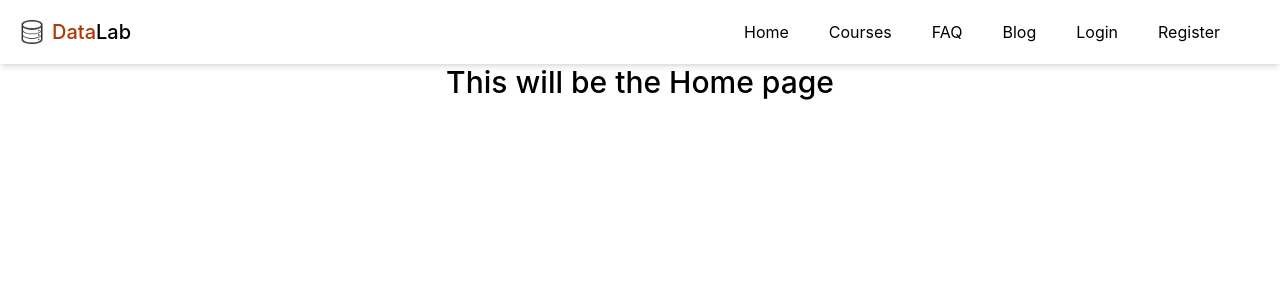
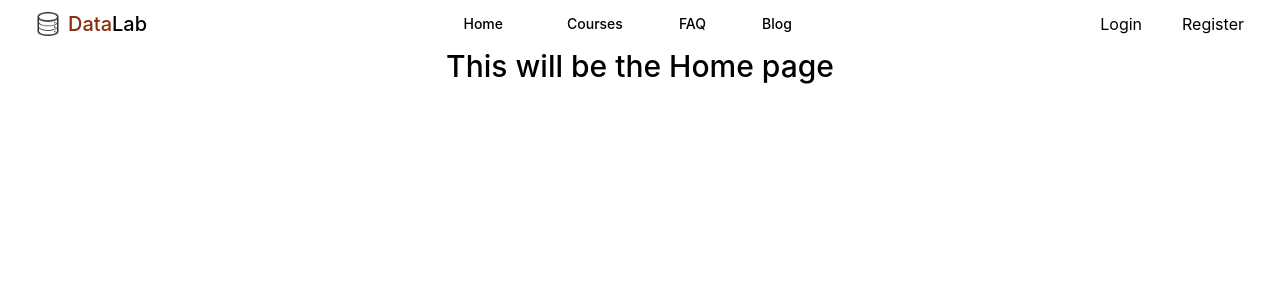
Before and after one commit to 0xkabir/datalab-client, a React (Create React App) app: page / in a window 1280 px wide. Shown: the top 300 px of the page. Built offline with nearby package versions, Linux system fonts and the light colour scheme; no server answers.

Commit message:
redesigned the navbar

```diff
--- a/src/pages/shared/NavBar/NavBar.js
+++ b/src/pages/shared/NavBar/NavBar.js
@@ -1,53 +1,50 @@
 import React from 'react';
-import { useState } from 'react';
 import { Link, NavLink } from 'react-router-dom';
 import logo from './logo.png'
-import { HiMenuAlt3, HiX } from "react-icons/hi";
 import { FaAngleRight } from "react-icons/fa";
 import { useContext } from 'react';
 import { AuthContext } from '../../../contexts/AuthProvider/AuthProvider';
+import { Navbar } from 'flowbite-react';
 
 const NavBar = () => {
     const {user, userLogOut} = useContext(AuthContext)
-    const [open, setOpen] = useState(false)
     const handleLogOut = () => {
         userLogOut()
         .then(()=>{})
         .catch(error=>console.error(error))
     }
     return (
-        <nav className='h-16 flex sticky top-0 justify-between items-center bg-white shadow-md z-10'>
-            <Link to='/'>
+        <Navbar
+        fluid={true}
+        rounded={true}
+        >
+        <Link to="/">
             <div className='flex items-center px-5'>
                 <img src={logo} alt="" className='w-6 mr-2'/>
-                    <h2 className='text-xl font-medium'><span className='text-orange-700'>Data</span>Lab</h2>
+                <h2 className='text-xl font-medium'><span className='text-orange-800'>Data</span>Lab</h2>
             </div>
         </Link>
-
-            <div className='relative px-5'>
-                <div onClick={()=>setOpen(!open)} className='text-right md:hidden'>
-                    {
-                        open?<HiX/>:<HiMenuAlt3/>
-                    }
-                </div>
-                <div className={`md:px-5 md:text-lg lg:text-base flex flex-col justify-center md:flex-row w-[50vw] md:w-full bg-white h-[100vh] md:h-auto absolute md:static top-10 duration-500 ease-in-out ${open?'right-0':'right-[-250px] hidden md:flex'}`}>
-                    <NavLink to='/home' className={({isActive})=>isActive?'mx-2 px-3 py-1 block bg-slate-700 font-medium text-white text-center rounded-lg': 'text-center mx-2 px-3 py-1 block'}>Home</NavLink>
-                    <NavLink to='/courses' className={({isActive})=>isActive?'mx-2 px-3 py-1 my-8 md:my-0 block bg-slate-700 font-medium text-white text-center rounded-lg': 'text-center mx-2 px-3 py-1 my-8 md:my-0 block'}>Courses</NavLink>
-                    <NavLink to='/faq' className={({isActive})=>isActive?'mx-2 px-3 py-1 my-8 md:my-0 block bg-slate-700 font-medium text-white text-center rounded-lg': 'text-center mx-2 px-3 py-1 my-8 md:my-0 block'}>FAQ</NavLink>
-                    <NavLink to='/blog' className={({isActive})=>isActive?'mx-2 px-3 py-1 block bg-slate-700 font-medium text-white text-center rounded-lg': 'text-center mx-2 px-3 py-1 block'}>Blog</NavLink>
+        <div className="flex items-center md:order-2">
         {
                 (user?.email || user?.displayName)?<>
                 <img src={user.photoURL} alt="" className='w-8 mr-5 rounded-full' title={user.displayName}/>
                 <button onClick={handleLogOut} className='px-2 py-1 rounded-lg bg-slate-200 font-medium flex items-center'>Logout<FaAngleRight/></button>
                 </>:
-                        <>
-                        <NavLink to='/login' className={({isActive})=>isActive?'mx-2 px-3 py-1 block bg-slate-700 font-medium text-white text-center rounded-lg': 'text-center mx-2 px-3 py-1 block'}>Login</NavLink>
-                        <NavLink to='/register' className={({isActive})=>isActive?'mx-2 px-3 py-1 block bg-slate-700 font-medium text-white text-center rounded-lg': 'text-center mx-2 px-3 py-1 block'}>Register</NavLink>
-                        </>
+                <div>
+                <NavLink to='/login' className={({isActive})=>isActive?'mx-2 px-3 py-1.5 bg-slate-700 font-medium text-white text-center rounded-lg': 'text-center mx-2 px-3 py-1.5'}>Login</NavLink>
+                <NavLink to='/register' className={({isActive})=>isActive?'mx-2 px-3 py-1.5 bg-slate-700 font-medium text-white text-center rounded-lg': 'text-center mx-2 px-3 py-1.5'}>Register</NavLink>
+                </div>
             }
+        <Navbar.Toggle />
         </div>
-            </div>
-        </nav>
+        <Navbar.Collapse>
+        <NavLink to='/home' className={({isActive})=>isActive?'w-2/5 mx-auto md:mx-2 px-3 py-1 block bg-slate-700 font-medium text-white text-center rounded-lg': 'text-center w-2/5 mx-auto md:mx-2 px-3 py-1 block '}>Home</NavLink>
+        <NavLink to='/courses' className={({isActive})=>isActive?'w-2/5 mx-auto md:mx-2 px-3 py-1 block bg-slate-700 font-medium text-white text-center rounded-lg': 'text-center w-2/5 mx-auto md:mx-2 px-3 py-1 block'}>Courses</NavLink>
+        <NavLink to='/faq' className={({isActive})=>isActive?'w-2/5 mx-auto md:mx-2 px-3 py-1 block bg-slate-700 font-medium text-white text-center rounded-lg': 'text-center w-2/5 mx-auto md:mx-2 px-3 py-1 block'}>FAQ</NavLink>
+        <NavLink to='/blog' className={({isActive})=>isActive?'w-2/5 mx-auto md:mx-2 px-3 py-1 block bg-slate-700 font-medium text-white text-center rounded-lg': 'text-center w-2/5 mx-auto md:mx-2 px-3 py-1 block'}>Blog</NavLink>
+
+        </Navbar.Collapse>
+        </Navbar>
             );
 };
 
```
Lines whose indentation alone changed are shown as unchanged.
